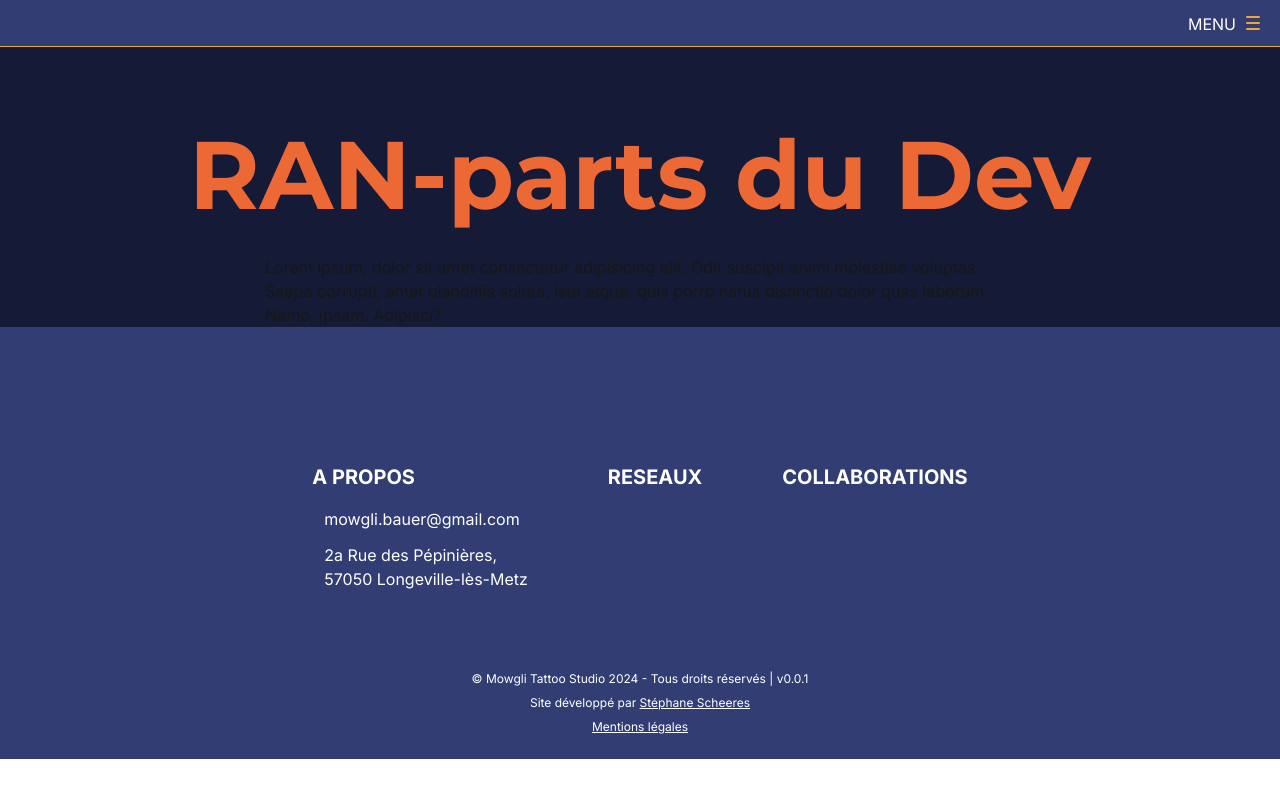
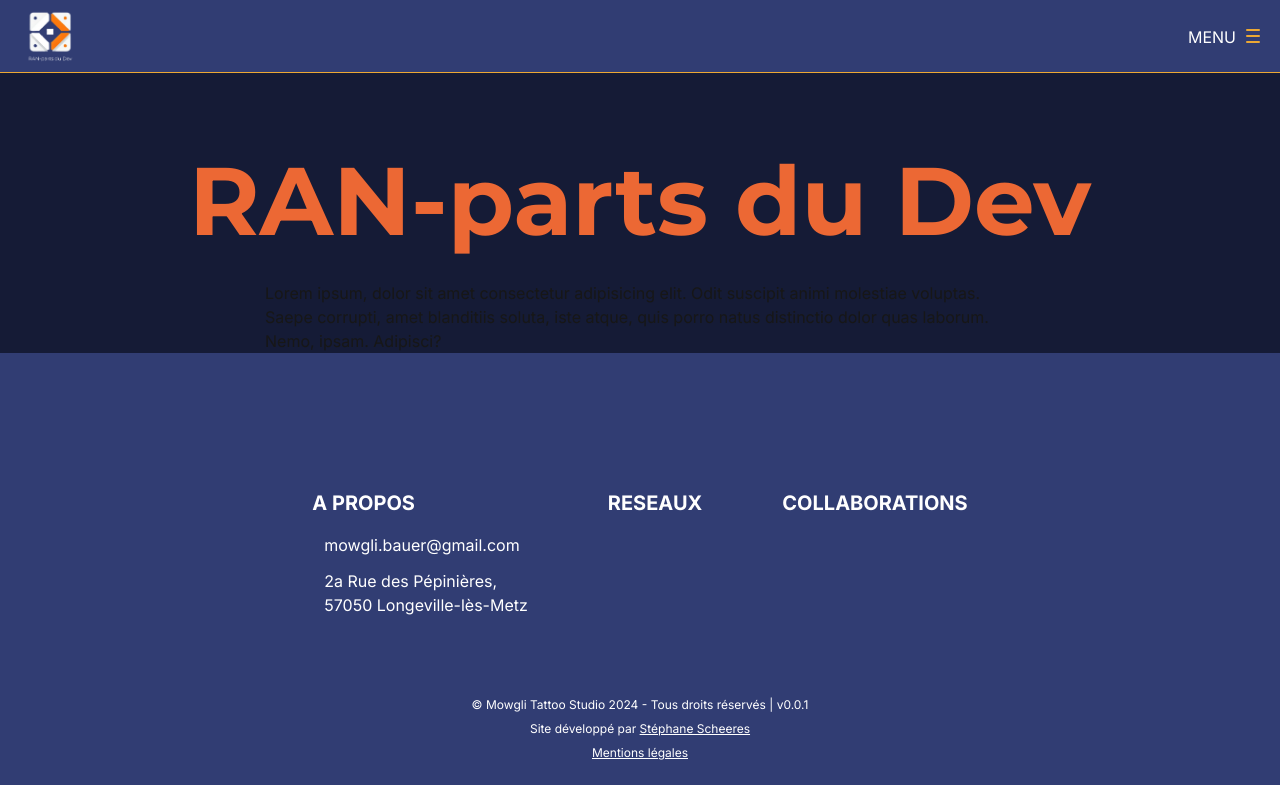
Before and after one commit to Fonzy57/RAN-parts-du-dev, a Next.js app: page / in a window 1280 px wide. Built offline with nearby package versions, Linux system fonts and the light colour scheme.

Commit message:
Add logo in nav

```diff
--- a/src/components/header/header-mobile.tsx
+++ b/src/components/header/header-mobile.tsx
@@ -8,6 +8,7 @@ import { useEffect, useState } from "react";
 
 // CONFIG
 import { navLinks } from "@/config/nav";
+import Image from "next/image";
 
 const HeaderMobile = () => {
   const [open, setOpen] = useState(false);
@@ -62,12 +63,12 @@ const HeaderMobile = () => {
       >
         <div>
           <Link href={"/"}>
-            {/* <BaseImage
-              src={"/images/mowgli-tattoo-studio-logo.png"}
-              width={50}
-              height={50}
-              alt="Logo de Mowgli Studio Tattoo"
-            /> */}
+            <Image
+              src="/images/logo-nav.png"
+              width={60}
+              height={60}
+              alt="Logo de l'équipe RAN-parts du Dev"
+            />
           </Link>
         </div>
         <div
@@ -97,7 +98,7 @@ const HeaderMobile = () => {
 
       {/* NAVIGATION APPEARS FROM THE LEFT  */}
       <nav
-        className={`w-full bg-main z-50 h-[calc(100vh-71px)] fixed inset-x-0 top-[71px] bottom-0 transition-all duration-300 ease-in-out ${
+        className={`w-full bg-main z-50 h-[calc(100vh-73px)] fixed inset-x-0 top-[71px] bottom-0 transition-all duration-300 ease-in-out ${
           open ? "left-0" : "-left-full"
         } `}
       >
--- a/src/components/header/header.tsx
+++ b/src/components/header/header.tsx
@@ -3,6 +3,7 @@ import Link from "next/link";
 
 // CONFIG
 import { navLinks } from "../../config/nav";
+import Image from "next/image";
 
 const Header = () => {
   return (
@@ -13,15 +14,12 @@ const Header = () => {
         className={`flex items-center justify-between w-[1325px] mx-auto xl:w-[1560px] transition duration-300 ease-in-out`}
       >
         <Link href={"/"} scroll={false}>
-          {/* <BaseImage
-            src={"/images/mowgli-tattoo-studio-logo.png"}
+          <Image
+            src="/images/logo-nav.png"
             width={70}
             height={70}
-            alt="Logo de Mowgli Tattoo Studio "
-            className={`${
-              isHomePage ? homeLogoStyle : globalLogoStyle
-            } hover:grayscale-0 transition duration-300 ease-in-out`}
-          /> */}
+            alt="Logo de l'équipe RAN-parts du Dev"
+          />
         </Link>
         <nav>
           <ul className="flex gap-8 font-cera uppercase ">
```
Also changed, not shown: public/images/logo-nav.png (added).
